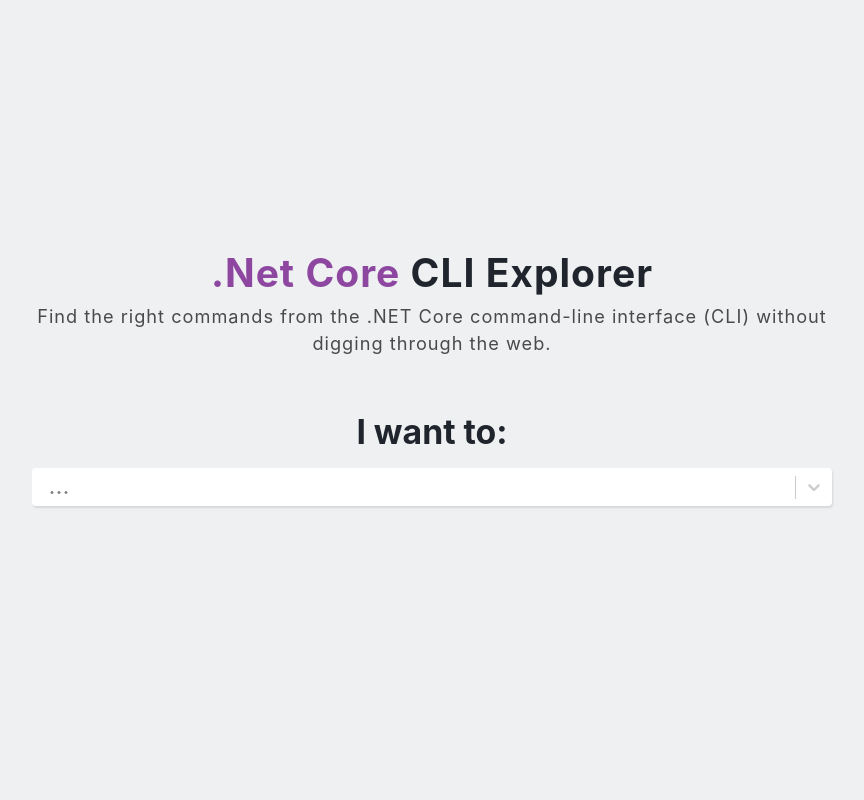
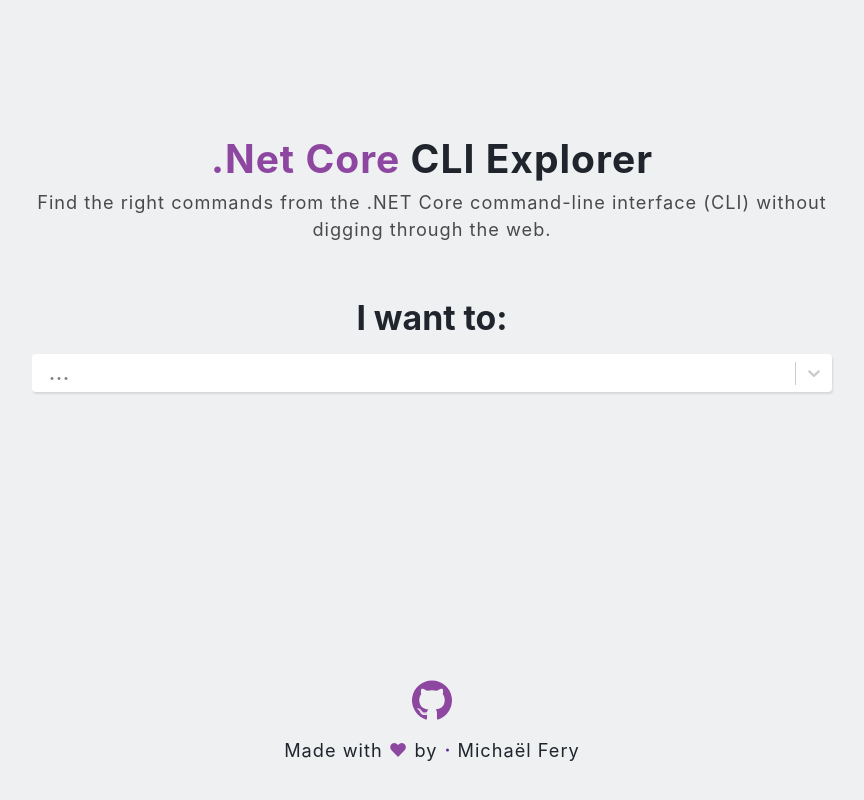
Before and after one commit to michaelfery/dotnetexplorer, a React (Create React App) app: page / in a window 1280 px wide. Shown: the whole page, without its empty margins (208-1072 px from the left). Built offline with nearby package versions, Linux system fonts and the light colour scheme.

Commit message:
add footer

```diff
--- a/src/App.tsx
+++ b/src/App.tsx
@@ -6,6 +6,7 @@
 import { tertiaryOptions } from './data/tertiary-options';
 import { State } from './State';
 import { Choice } from './data/Choice';
+import { Footer } from './components/Footer';
 
 class App extends Component {
   state: State;
@@ -174,6 +175,7 @@
               </div>
             </div>
           </div>
+          <Footer/>
         </header>
       </div>
     );
--- /dev/null
+++ b/src/components/Footer.tsx
@@ -0,0 +1,26 @@
+import React from 'react';
+import githubPurple from './../assets/images/github-purple.svg';
+import './footer.css';
+
+const Footer = (props: any) => (
+    <footer className="footer">
+        <div className="logo">
+            <a href="https://github.com/michaelfery/dotnetexplorer" rel="noopener noreferrer" target="_blank">
+                <img src={githubPurple} alt="Github Logo" className="logo--github" />
+            </a>
+        </div>
+        <p className="footer__copyright">
+            Made with <span>❤</span> by
+            <a
+                href="https://twitter.com/_mfery"
+                target="_blank"
+                rel="noopener noreferrer"
+                className="footer__link"
+            >
+                Michaël Fery
+            </a>
+        </p>
+    </footer>
+);
+
+export { Footer };
--- /dev/null
+++ b/src/components/footer.css
@@ -0,0 +1,56 @@
+footer {
+  display: block;
+  --light-purple-color: rgb(142, 71, 160);
+  --purple-color: #5C2D91;
+  --dark-purple-color: #431E70;
+  --very-dark-purple-color: #250F41;
+  --copyright-color: #20252d;}
+
+  .footer {
+    margin-top: 2rem;
+    margin-bottom: 0 }
+    .footer a {
+        text-decoration: none;
+    }
+    .footer__copyright {
+      display: block;
+      color: var(--copyright-color);
+      font-size: .7em;
+      letter-spacing: 1px;
+      margin: 0;
+      transition: 0.1s color;
+      text-align: center;
+      line-height: 4rem; }
+      .footer__copyright span {
+        color: var(--light-purple-color); }
+      .footer__copyright:hover {
+        color: initial; }
+      .footer__copyright a {
+        color: inherit; }
+        .footer__copyright a:hover {
+          text-decoration: underline; }
+    /* .footer .logo {
+      float: right; } */
+      @media (max-width: 768px) {
+        .footer .logo {
+          justify-content: center;
+          margin-bottom: 1rem; }
+        }
+      .footer .logo--github {
+        width: 4rem;
+        height: 4rem;
+        fill: var(--light-purple-color); }
+    .footer__link {
+      margin-left: 2rem;
+      position: relative; }
+      .footer__link::before {
+        content: '';
+        display: inline-block;
+        width: 3px;
+        height: 3px;
+        border-radius: 100%;
+        background-color: var(--purple-color);
+        position: absolute;
+        top: 50%;
+        transform: translateY(-50%);
+        left: -1.2rem; }
--- a/src/index.css
+++ b/src/index.css
@@ -57,8 +57,8 @@
 }
 
 .home .content {
-  /* flex: 1 1; */
-  /* padding-top: 10rem; */
+  flex: 1 1;
+  padding-top: 10rem;
 }
 h1,
 h2,
@@ -96,10 +96,6 @@
   display: none;
  }
 
-.home .content {
-  max-width: 80rem;
-}
-
 .home .title {
   color: var(--main-title-color);
   letter-spacing: 1px;
@@ -115,6 +111,7 @@
   letter-spacing: 1px;
   margin: 0;
   /* transition: color .1s; */
+  max-width: 80rem;
 }
 
 .home .content .options {
```
Also changed, not shown: src/assets/images/github-purple.svg (added).
